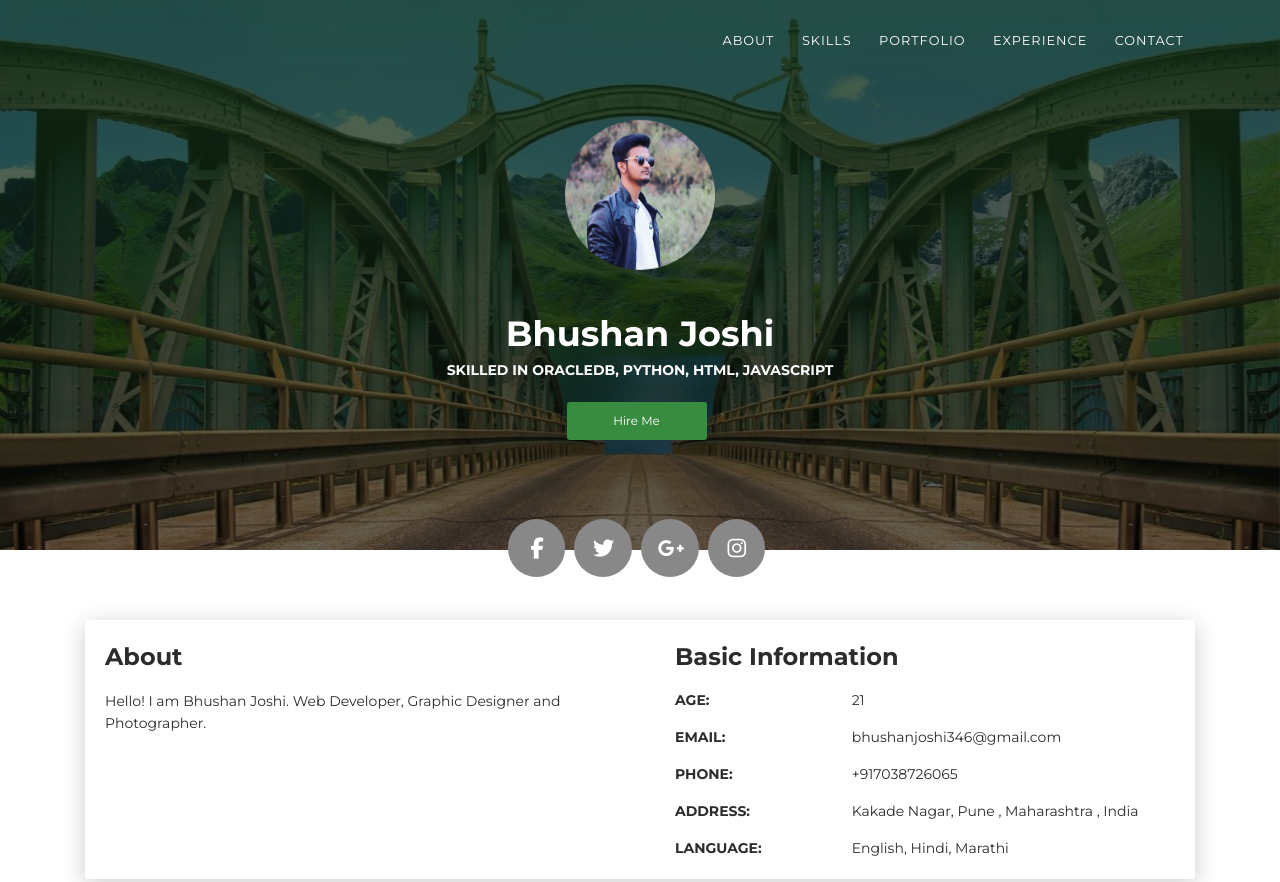
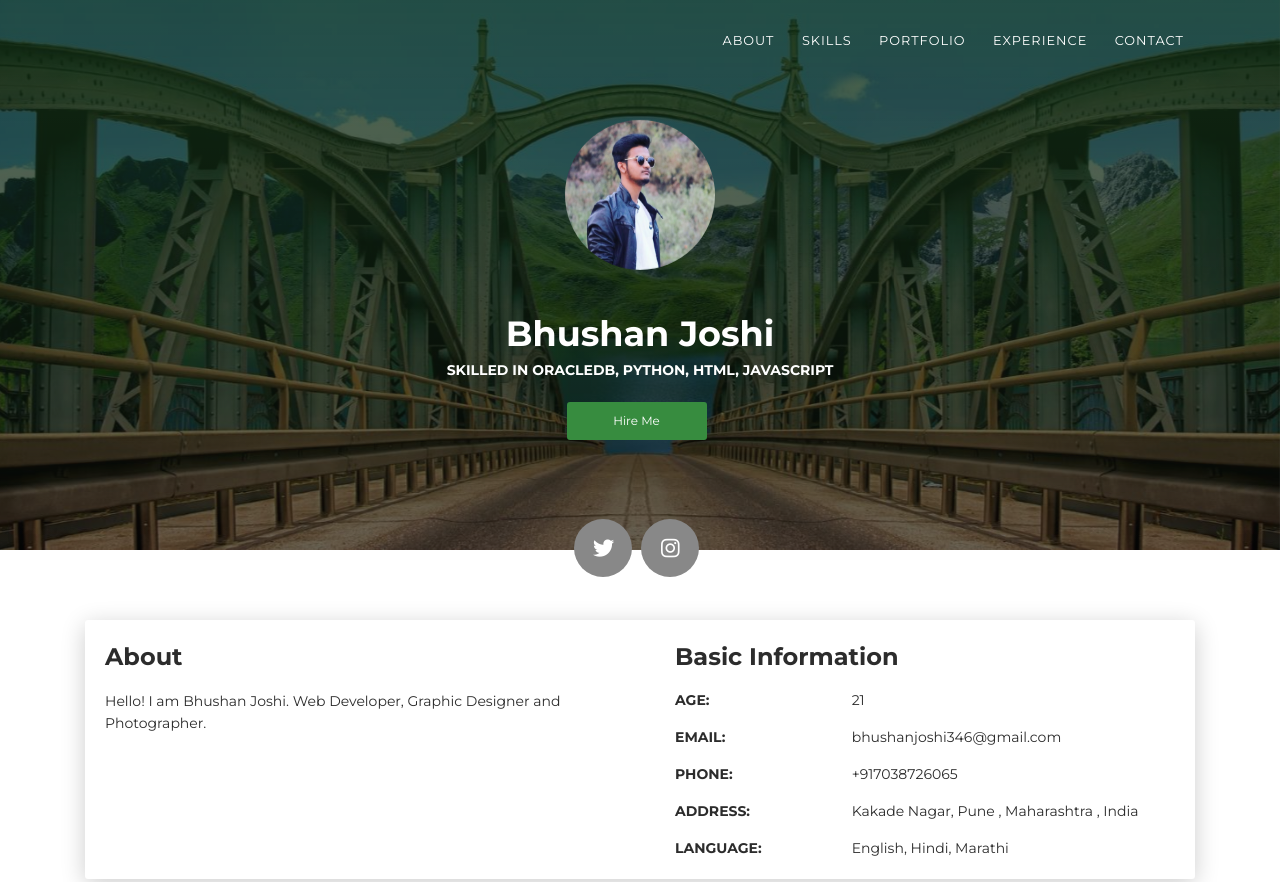
Before and after one commit to mebhushanjoshi/portfolio, a plain HTML site: page index.html in a window 1280 px wide. Shown: the top 882 px of the page. Drawn offline with Linux system fonts and the light colour scheme.

Commit message:
Update index.html

```diff
--- a/index.html
+++ b/index.html
@@ -48,7 +48,7 @@
       </div>
       <div class="section">
         <div class="container">
-          <div class="button-container"><a class="btn btn-default btn-round btn-lg btn-icon" href="#" rel="tooltip" title="Follow me on Facebook"><i class="fa fa-facebook"></i></a><a class="btn btn-default btn-round btn-lg btn-icon" href="#" rel="tooltip" title="Follow me on Twitter"><i class="fa fa-twitter"></i></a><a class="btn btn-default btn-round btn-lg btn-icon" href="#" rel="tooltip" title="Follow me on Google+"><i class="fa fa-google-plus"></i></a><a class="btn btn-default btn-round btn-lg btn-icon" href="#" rel="tooltip" title="Follow me on Instagram"><i class="fa fa-instagram"></i></a></div>
+          <div class="button-container"><a class="btn btn-default btn-round btn-lg btn-icon" href="https://www.twitter.com/mebhushanjoshi/" rel="tooltip" title="Follow me on Twitter"><i class="fa fa-twitter"></i></a><a class="btn btn-default btn-round btn-lg btn-icon" href="https://www.instagram.com/mebhushanjoshi/" rel="tooltip" title="Follow me on Instagram"><i class="fa fa-instagram"></i></a></div>
         </div>
       </div>
     </div>
```
